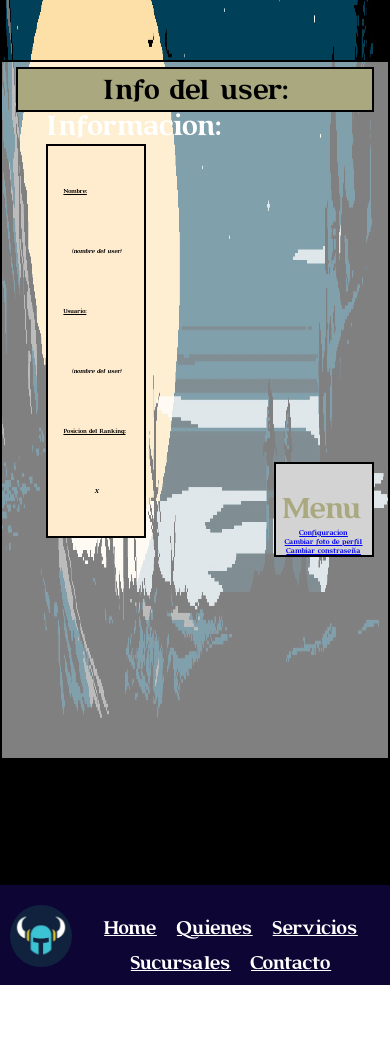
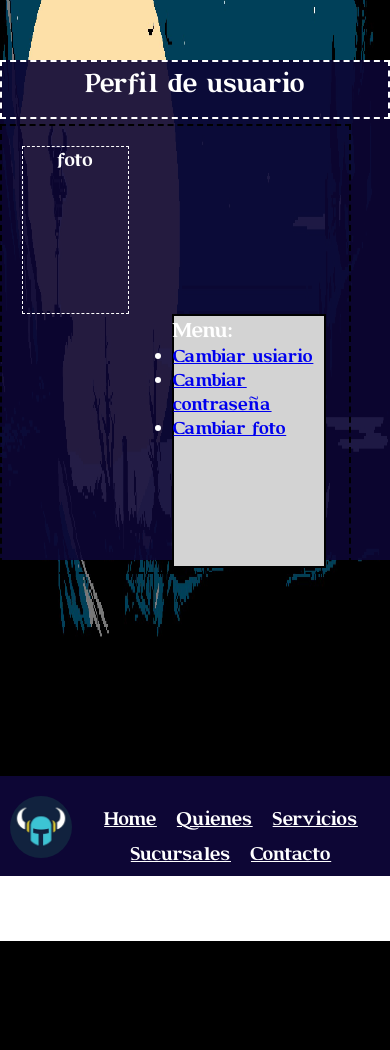
Before and after one commit to nelsonfacundo/proyecto, a PHP site: page /perfil.php in a window 390 px wide. Shown: the part 65-1115 px from the top of the page. After the commit the page ends 1006 px from the top, so only its background shows below. Run offline with PHP 8.4, Linux system fonts and the light colour scheme; some libraries are stand-ins or nearby versions.

Commit message:
actualizo perfil

```diff
--- a/css/perfil.css
+++ b/css/perfil.css
@@ -26,248 +26,146 @@ body {
 }
 
 .container{
-  width:100%;
+  width: 100%;
 }
-
-
 .contenido
 {
   max-width: 1000px;
   width: 100%;
   margin: 125px auto;
-  height: 700px;
-  background-color: rgba(255,255,255,0.5);
-  text-align: center;
-  padding: 5px;
-  border: 2px solid black;
+  height: 70vh;
 }
 
+#content-all{
+  background: rgb(13, 6, 53, 0.9);
+  background-size: 100% auto;
+  box-sizing: border-box;
+  position: relative;
+}
 
-#content-header
-{
+#content-header{
   background-repeat: no-repeat;
   background-size: 100% auto;
   background-position: top;
+  border: 2px dashed white;
 }
-#content-footer
-{
+
+#content-footer{
   background-repeat: no-repeat;
   background-size: 100% auto;
   background-position: bottom;
   padding: 30px 50px;
 }
-section
-{
+
+#cont{
+  overflow: hidden;
+  position: relative;
+  list-style-type: none;
   display: block;
 }
 
-#cont{
-  overflow: hidden;
-  box-sizing: border-box;
-}
-#contenide{
-  background-color: #a9a87f;
-  color: black;
-  padding: 2px;
-  border: 2px solid black;
+
+.foto{
+    border: 1px dashed white;
+    text-align: center;
 }
 
-h3
-{
-  font-size: 25px;
-  width: 100%;
-  text-align: center;
-  color: #a9a87f;
+#menu{
+    border: 2px solid black;
+    list-style-type: none;
 }
 
+#info{
+  list-style-type: none;
+}
+
+@media only screen and (max-width: 320px){
+    #content-all{
+        width: 100%;
+        height: 500px;
+      }
+      #content-header{
+        height: 7vh;
+        font-size: 15px;
+        text-align: center;
+        padding: 4px;
+    }
+    #cont{
+        width: 90%;
+        height: 90%;
+        border: 2px dashed black;
+        padding: 5%;
+        margin: 0 auto;
+        margin-top: 5px;
+    }
 
 
-  #pie{
-     clear: both;
-      width: 80%;
-      height: 400px;
-      float: left;
-      margin-left: 55px;
-      text-align: left;
-      position: relative;
-      bottom: 100px;
-      left: 50%;
-
-    }
-    #pie h2{
-      color: white;
+    .foto{
+        width: 45%;
+        height: 20vh;
+        float: left;
     }
 
-  #contenido h2{
-    font-size: 18px;
-    color: black;
-    font-weight: normal
-     }
+    #menu{
+      width: 45%;
+      background-color: lightgray;
+      margin-left: 130px;
+      height: 30vh;
+      font-size: 15px;
+    }
+    #info{
+      width: 90%;
+      background-color: lightgray;
+      margin: 0 auto;
+      margin-top: 10px;
+      height: 40vh;
+      color: black;
+    }
+}
 
-  #menu{
-      width: 20%;
-      height: 100%;
-      float: right;
-      background-color: lightgrey;
-      border: 2px solid black;
-      position: relative;
-      top: 350px;
-      right: 70%;
+@media only screen and (max-width: 410px){
+  #content-all{
+      width: 100%;
+      height: 500px;
+    }
+    #content-header{
+      height: 7vh;
+      font-size: 15px;
+      text-align: center;
+      padding: 4px;
+  }
+  #cont{
+      width: 90%;
+      height: 90%;
+      border: 2px dashed black;
+      padding: 5%;
+      margin: 0 auto;
+      margin-top: 5px;
+      display: inline-block;
+      position: absolute;
+  }
 
-
-  }
-  #menu ul{
-    list-style-type: none;
-    font-size: 15px;
+  .foto{
+      width: 35%;
+      height: 20vh;
 
   }
 
-  #valores{
-    background-color: blanchedalmond;
-    width: 35%;
-    height: 100%;
-    font-size: 15 px;
+  #menu{
+    width: 50%;
+    background-color: lightgray;
+    margin-left: 150px;
+    height: 30vh;
+    font-size: 15px;
+    bottom: 50px;
+    right: 5px;
+  }
+  #info{
+    width: 90%;
+    background-color: lightgray;
+    margin: 0 auto;
+    margin-top: 10px;
+    height: 40vh;
     color: black;
-    font-weight: normal;
-    line-height: 60px;
-    border: 2px solid black;
-    padding: 15px;
-
-
-    }
-
-  #foto{
-    width: 180px;
-    height: 180px;
-    float: left;
-    background-color: cyan;
-    border: 2px solid black;
-    position:relative;
-    left: 100px;
-    bottom: 450px;
-    text-align: center;
-    padding: 20px;
   }
-
-  #v1{
-    text-decoration: underline;
-  }
-
-  #v2{
-    font-style: italic;
-    text-align: center;
-  }
-
-  /* QUERIES */
-@media screen and (max-width: 1200px){
-  #valores{
-  font-size:13px;
-  }
-  #pie{
-  height: 80%;
-  }
-  #menu ul{
-    font-size: 12px;
-  }
-  }
-
-  @media screen and (max-width: 1080px){
-    #valores{
-    font-size:10px;
-    }
-    #pie{
-    height: 80%;
-    }
-    #menu ul{
-      font-size: 12px;
-    }
-    }
-
-  @media screen and (max-width: 880px){
-    #valores{
-    font-size:9px;
-    }
-    #pie{
-    height: 90%;
-    }
-    #menu ul{
-      font-size: 9px;
-    }
-    }
-
-    @media screen and (max-width: 680px){
-      #valores{
-      font-size:7px;
-      }
-      #pie{
-      height: 90%;
-      }
-      #menu{
-        width: 100px;
-        margin-left: 2px;
-      }
-      #menu ul{
-        font-size: 8px;
-      }
-      #foto{
-        font-size: 10px
-      }
-      }
-
-
-    @media screen and (max-width: 580px){
-      #cont{
-       width: 95%;
-       margin: 0 auto;
-      }
-
-    #valores{
-      font-size:6px;
-      width: 200px;
-      }
-      #pie{
-      width: 200px;
-      height: 90%;
-      left:-5%;
-      }
-      #menu{
-        width: 100px;
-        margin-left: 2px;
-        right: 0%
-      }
-      #menu ul{
-        font-size: 8px;
-      }
-      #foto{
-        font-size: 7px;
-        right: 2%;
-        width: 30%;
-        height: 20%;
-      }
-      }
-
-      @media screen and (max-width: 464px){
-        #valores{
-          font-size:5px;
-          width: 100px;
-          }
-          #pie{
-          width: 200px;
-          height: 90%;
-          left:-7%;
-          }
-          #menu{
-            width: 100px;
-            margin-left: 2px;
-            right: 0%
-          }
-          #menu ul{
-            font-size: 6px;
-          }
-          #foto{
-            width:100%;
-            font-size: 7px;
-            right: 0px;
-            top: 1500px;
-          }
-        }
+}
--- a/perfil.php
+++ b/perfil.php
@@ -8,7 +8,7 @@
     <link href="https://fonts.googleapis.com/css?family=Fredoka+One&display=swap" rel="stylesheet">
     <link href="https://fonts.googleapis.com/css?family=Open+Sans|Raleway|Work+Sans&display=swap" rel="stylesheet">
     <script src="https://kit.fontawesome.com/86f3787a46.js" crossorigin="anonymous"></script>
-    <title></title>
+    <title>Perfil de usuario</title>
   </head>
   <body>
     <div class="container">
@@ -23,7 +23,7 @@
                       <li><a href="ranking.php">ranking</a></li>
                       <li><a href="perfil.php">perfil</a></li>
                       <li><a href="faq.php">Faq</a></li>
-                        <li><a href="ABM.php">ABM</a></li>
+                      <li><a href="ABM.html">ABM</a></li>
                       <li><a href="contacto.php">contactanos</a></li>
                       <li><a href="register.php">registrate</a></li>
                       <li><a href="login.php">iniciar sesion</a></li>
@@ -34,35 +34,30 @@
       <div class="contenido">
         <section id="content-all">
           <section id="content-header">
+              <h2>Perfil de usuario</h2>
+          </section>
             <div id="cont">
-                <div id="contenide">
-                <h2>Info del user:</h2>
-                </div>
+                <div class="foto"><p>foto</p></div>
                 <div id="menu">
-                    <br>
-                <h3>Menu</h3>
+                  <h3>Menu:</h3>
                     <ul>
-                    <li><a href="configuracion.html">Configuracion</a></li>
-                    <li><a href="cambiofoto.html">Cambiar foto de perfil</a></li>
-                    <li><a href="contraseña.html">Cambiar constraseña</a></li>
+                        <li><a href="#">Cambiar usiario</a></li>
+                        <li><a href="#">Cambiar contraseña</a></li>
+                        <li><a href="#">Cambiar foto</a></li>
                     </ul>
                 </div>
-                <div id="pie">
-                <h2>Informacion:</h2>
-                <div id="valores">
-                <div id="v1">Nombre:</div>
-                <div id="v2">(nombre del user)</div>
-                <div id="v1">Usuario:</div>
-                <div id="v2">(nombre del user)</div>
-                <div id="v1">Posicion del Ranking:</div>
-                <div id="v2">X</div>
+                <div id="info">
+                  <h3>Informacion:</h3><br>
+                   <ul>
+                     <li>Nombre de usuario:</li>
+                     <li>Inserte nombre</li>
+                     <li>Pais:</li>
+                     <li>Inserte nacionalidad</li>
+                     <li>Numero en el ranking:</li>
+                     <li>X</li>
+                   </ul>
                 </div>
             </div>
-                <div id="foto">
-                        <p>Inserte foto de perfil</p>
-                    </div>
-                </div>
-          </section>
 
         </section>
       </div>
@@ -74,7 +69,7 @@
                  <li><a href="#">Quienes</a></li>
                  <li><a href="#">Servicios</a></li>
                  <li><a href="#">Sucursales</a></li>
-                 <li><a href="contacto.php">Contacto</a></li>
+                 <li><a href="contacto.html">Contacto</a></li>
                  <li><a href="#">Terminos</a></li>
                  <li><a href="#">Privacidad</a></li>
                  <li><a href="#">Cookies</a></li>
```
Lines whose indentation alone changed are shown as unchanged.
